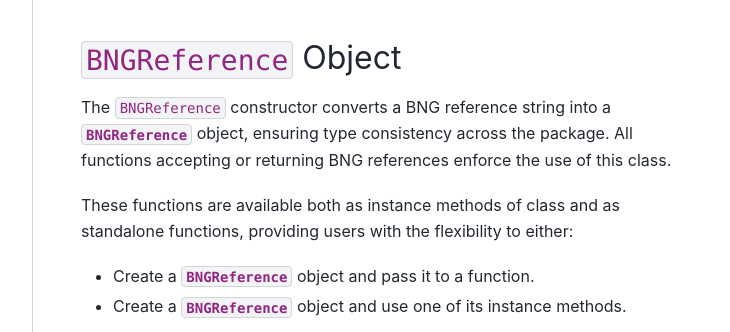
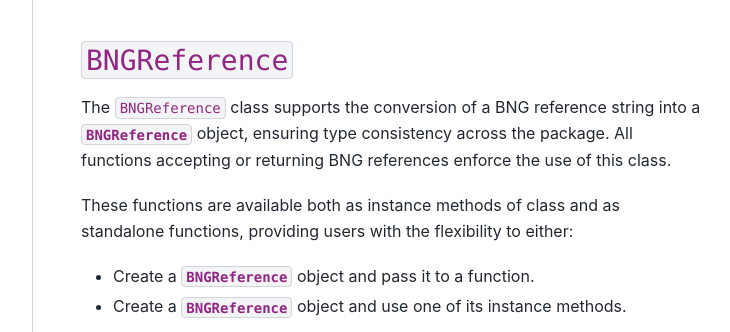
Before and after one commit to OrdnanceSurvey/osbng-py, a Sphinx documentation site: the page built from docs/pages/bng_reference.rst, in a window 1280 px wide and 1308 px high, cut to the strip 313-645 px from the top of the window. Shown: the whole strip, without its empty margins (287-1017 px from the left). Built offline with Sphinx 7.4.7 and the PyData theme 0.15.4, drawn with Linux system fonts in a browser that asks for light colours.

Commit message:
docs: update bng reference documentation page sub-heading and bngreference introduction text

```diff
--- a/docs/pages/bng_reference.rst
+++ b/docs/pages/bng_reference.rst
@@ -8,10 +8,10 @@ BNG Reference
    :no-inherited-members:
    :no-special-members:
 
-``BNGReference`` Object
------------------------
+``BNGReference``
+----------------
 
-The ``BNGReference`` constructor converts a BNG reference string into a
+The ``BNGReference`` class supports the conversion of a BNG reference string into a
 :class:`~osbng.bng_reference.BNGReference` object, ensuring type consistency across the
 package. All functions accepting or returning BNG references enforce the use of this
 class.
```
